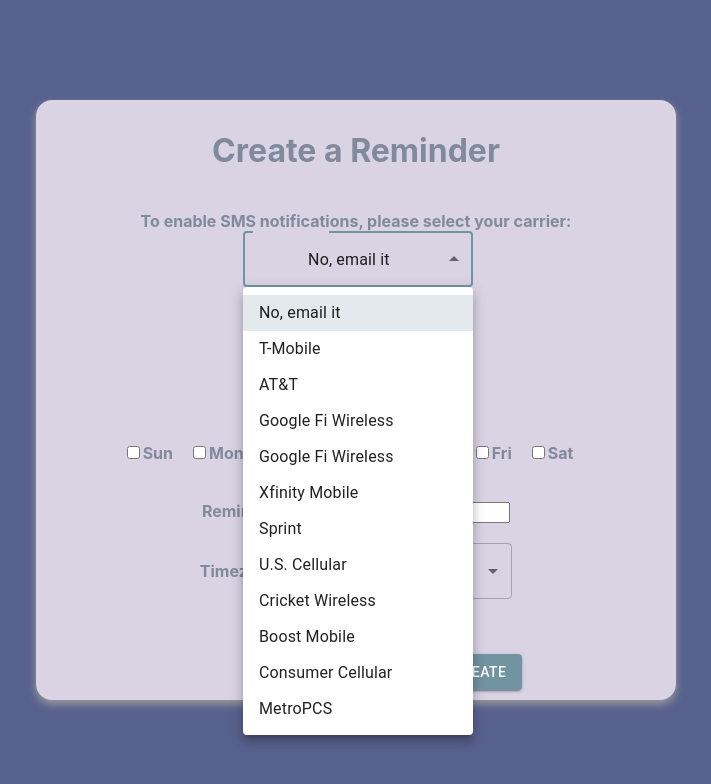
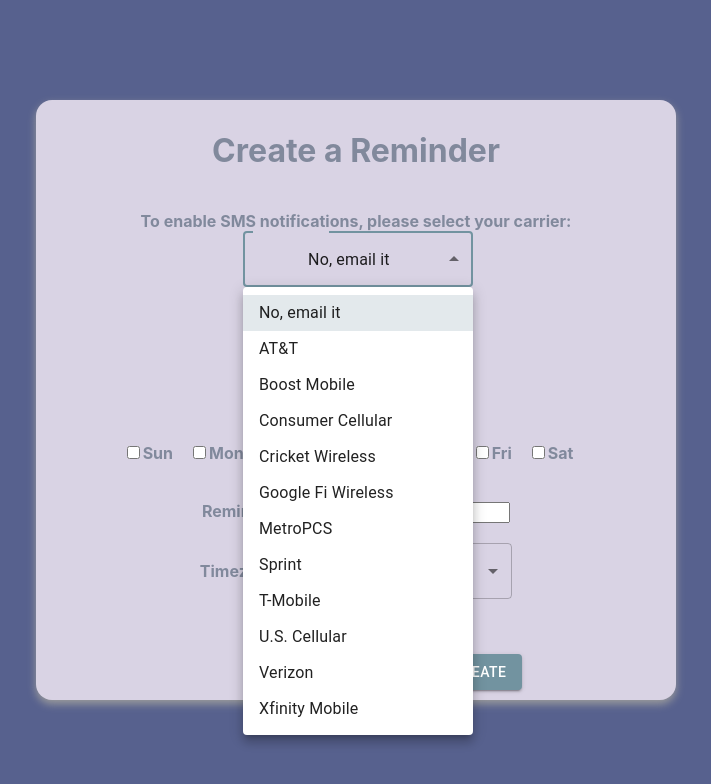
Before and after one commit to ronKovler/SleepMedic, a React (Create React App) app in the folder sleepmedic/: page /createreminder in a window 1280 px wide. Both pictures are taken after a click on the element "No, email it". Shown: the top 784 px of the page, without its empty margins (284-995 px from the left). Built offline with nearby package versions, Linux system fonts and the light colour scheme; what react-auth-kit would draw is missing.

Commit message:
Ordered Carriers in alphabetical order on CreateReminderPage

```diff
--- a/sleepmedic/src/Components/CreateReminderPage.js
+++ b/sleepmedic/src/Components/CreateReminderPage.js
@@ -131,6 +131,7 @@ function CreateRem() {
             } else {
                 reminderTypeInt = 0;
             }
+
             //grab ReminderTime and convert to the required format (hr:min:sec) (military)
             const [time, clock] = ReminderTime.split(/(?<=[0-9]{2})(?=[AP]M)/);
             const [hours, minutes] = time.split(":");
@@ -201,17 +202,17 @@ function CreateRem() {
                 onChange={(e) => handleOnChangeCarrier(e.target.value)}
                 style={{ width: "230px" }} >
                 <MenuItem value="No, email it">No, email it </MenuItem>
-                <MenuItem value="T-Mobile">T-Mobile</MenuItem>
                 <MenuItem value="AT&T">AT&T</MenuItem>
-                <MenuItem value="Google Fi Wireless">Google Fi Wireless</MenuItem>
-                <MenuItem value="Google Fi Wireless">Google Fi Wireless</MenuItem>
-                <MenuItem value="Xfinity Mobile">Xfinity Mobile</MenuItem>
-                <MenuItem value="Sprint">Sprint</MenuItem>
-                <MenuItem value="U.S. Cellular">U.S. Cellular</MenuItem>
-                <MenuItem value="Cricket Wireless">Cricket Wireless</MenuItem>
                 <MenuItem value="Boost Mobile">Boost Mobile</MenuItem>
                 <MenuItem value="Consumer Cellular">Consumer Cellular</MenuItem>
+                <MenuItem value="Cricket Wireless">Cricket Wireless</MenuItem>
+                <MenuItem value="Google Fi Wireless">Google Fi Wireless</MenuItem>
                 <MenuItem value="MetroPCS">MetroPCS</MenuItem>
+                <MenuItem value="Sprint">Sprint</MenuItem>
+                <MenuItem value="T-Mobile">T-Mobile</MenuItem>
+                <MenuItem value="U.S. Cellular">U.S. Cellular</MenuItem>
+                <MenuItem value="Verizon">Verizon</MenuItem>
+                <MenuItem value="Xfinity Mobile">Xfinity Mobile</MenuItem>
            </Select>
            <br/>
            <br/>
```
